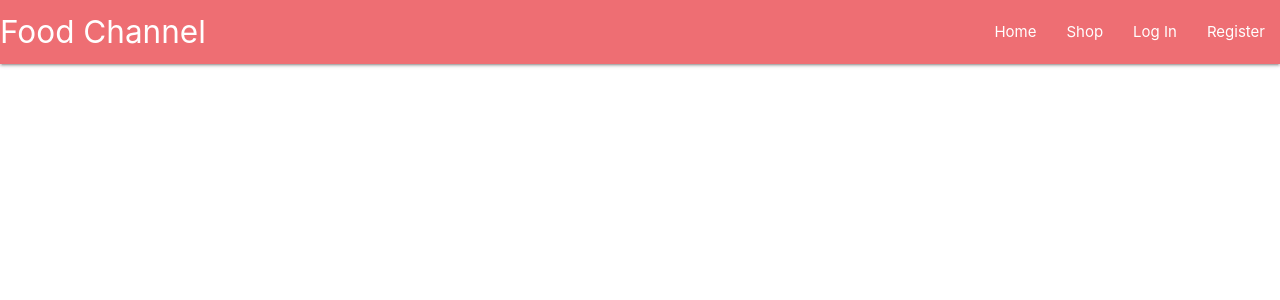
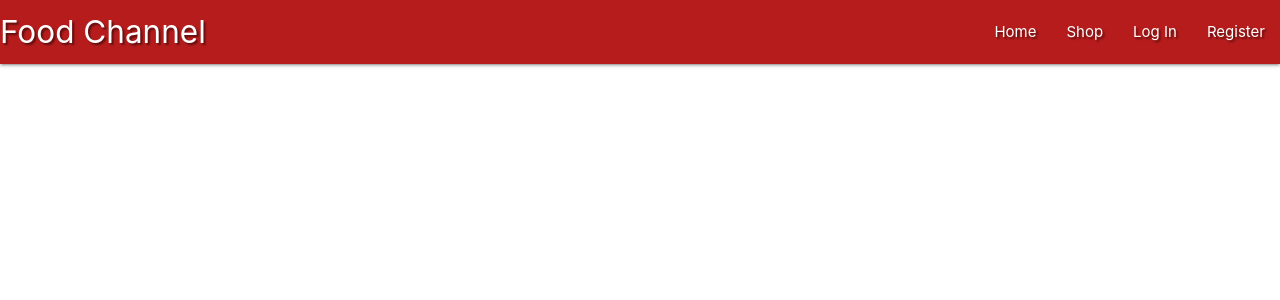
Before and after one commit to Code-Institute-Submissions/foodchannel101, a Flask app: template templates/base.html in a window 1280 px wide. Shown: the top 300 px of the page. Run offline with Flask 2, Linux system fonts and the light colour scheme; the template is opened without the code that fills it, so the values that code supplies are empty; some libraries are stand-ins or nearby versions.

Commit message:
Add Materialize Navbar

```diff
--- a/static/css/style.css
+++ b/static/css/style.css
@@ -0,0 +1,7 @@
+.text-shadow {
+    text-shadow: 2px 2px 2px rgba(0, 0, 0, 0.5);
+}
+
+.nav-extended.text-shadow {
+    color: #d50000;
+}
--- a/static/js/script.js
+++ b/static/js/script.js
@@ -0,0 +1,5 @@
+$(document).ready(function () {
+    $(".sidenav").sidenav({
+        edge: "right"
+    });
+});
--- a/templates/base.html
+++ b/templates/base.html
@@ -17,12 +17,12 @@
 <body>
 
     <header>
-        <nav>
-            <div class="nav-extended text-shadow">
-                <a href="#!" class="brand-logo"> Food Channel</a>
-                <a href="#" data-target="mobile-demo" class="sidenav-trigger"><i class="material-icons">menu</i></a>
+        <nav class="nav-extended text-shadow red darken-4">
+            <div class="nav-wrapper">
+                <a href="{{ url_for('get_recipes') }}" class="brand-logo">Food Channel</a>
+                <a href="#" data-target="mobile-demo" class="sidenav-trigger right"><i class="fas fa-bars"></i></a>
                 <ul class="right hide-on-med-and-down">
-                    <li><a href="base.html">Home</a></li>
+                    <li><a href="{{ url_for('get_recipes') }}">Home</a></li>
                     <li><a href="shop.html">Shop</a></li>
                     <li><a href="login.html">Log In</a></li>
                     <li><a href="register.html">Register</a></li>
@@ -31,7 +31,10 @@
         </nav>
 
         <ul class="sidenav" id="mobile-demo">
-            <li><a href="base.html">Home</a></li>
+            <li>
+                <h4 class="center-align red darken-4">Food Channel</h4>
+            </li>
+            <li><a href="{{ url_for('get_recipes') }}">Home</a></li>
             <li><a href="shop.html">Shop</a></li>
             <li><a href="login.html">Log In</a></li>
             <li><a href="register.html">Register</a></li>
```
